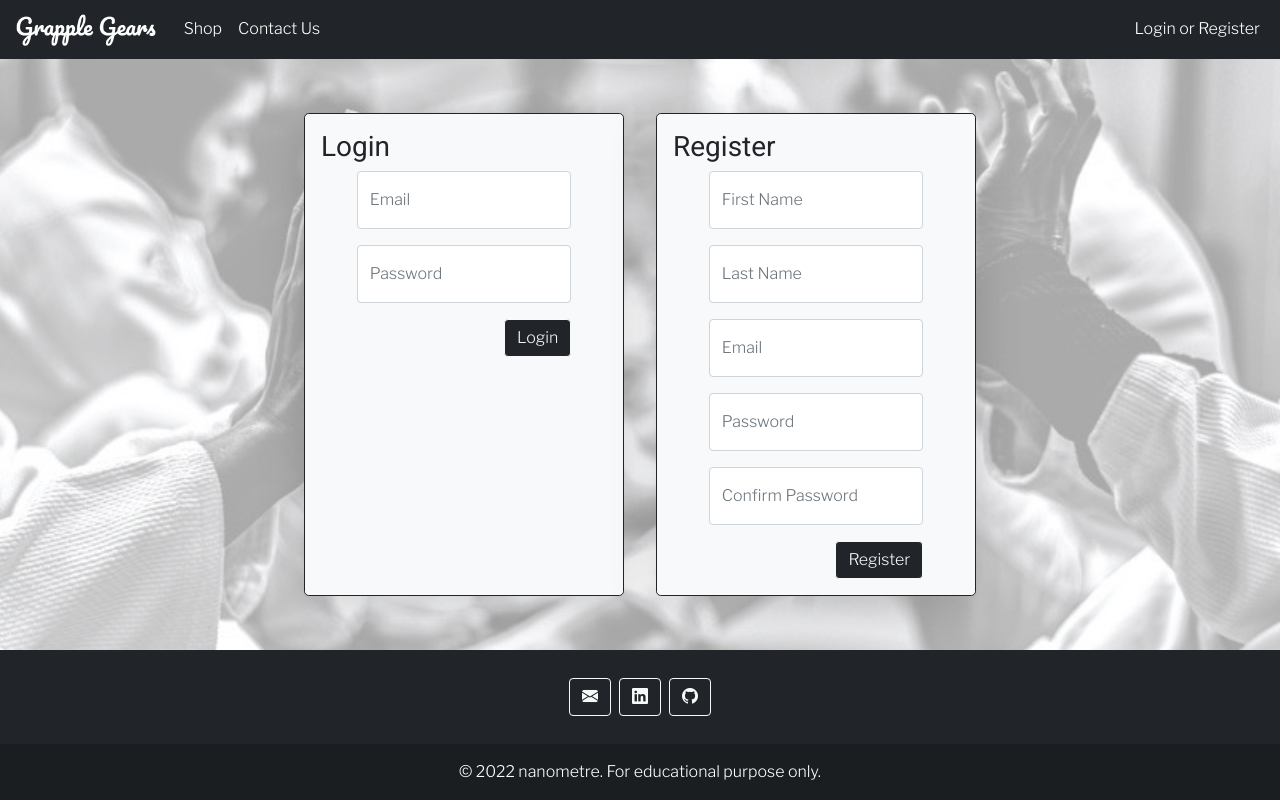
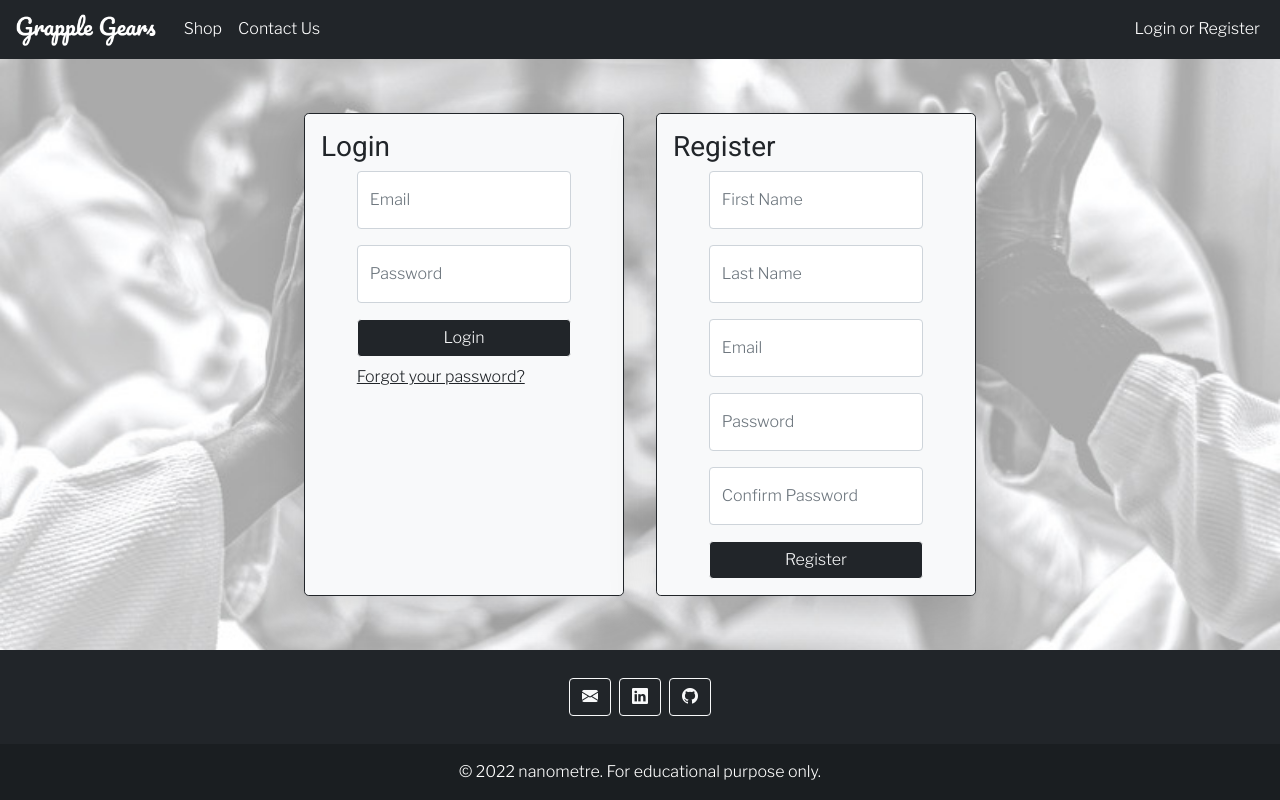
Before and after one commit to nanometre/bjj-ecommerce-tgc-proj3-react, a React (Create React App) app: page /users/login-register in a window 1280 px wide. Built offline with nearby package versions, Linux system fonts and the light colour scheme.

Commit message:
Amended Login and Register page content

```diff
--- a/src/components/ProductCard.js
+++ b/src/components/ProductCard.js
@@ -12,7 +12,7 @@ export default function ProductCard(props) {
             <div className="card-body text-center">
                 <h5 className="card-title">{props.p?.product_name}</h5>
                 <p className="card-text">SGD {(props.p?.cost / 100).toFixed(2)}</p>
-                <div className="custom-btn-group">
+                <div className="custom-btn-group justify-content-center">
                     <Link to={"/products/" + props.p?.product_id}
                         className="btn btn-dark btn-outline-light">More Info</Link>
                 </div>
--- a/src/pages/UserLoginRegister.js
+++ b/src/pages/UserLoginRegister.js
@@ -5,6 +5,7 @@ import { loginSchema, registerSchema } from '../assets/schema';
 import { useForm } from 'react-hook-form';
 import { yupResolver } from '@hookform/resolvers/yup'
 import '../assets/styles/form.css'
+import { Link } from 'react-router-dom';
 
 export default function UserLoginRegister() {
     // state and functions from context
@@ -84,9 +85,10 @@ export default function UserLoginRegister() {
                                     <label htmlFor='loginPassword' className="text-muted">Password</label>
                                     <div className="invalid-feedback">{errorsLogin.password?.message}</div>
                                 </div>
-                                <div className='custom-btn-group'>
+                                <div className='d-grid gap-2 mb-2'>
                                     <button type="submit" className="btn btn-dark btn-outline-light">Login</button>
                                 </div>
+                                <Link to="/users/login-register" className='text-dark'>Forgot your password?</Link>
                             </div>
                         </form>
                     </div>
@@ -148,7 +150,7 @@ export default function UserLoginRegister() {
                                     <label htmlFor='registerConfirmPassword' className="text-muted">Confirm Password</label>
                                     <div className="invalid-feedback">{errorsRegister.confirm_password?.message}</div>
                                 </div>
-                                <div className='custom-btn-group'>
+                                <div className='d-grid gap-2'>
                                     <button type="submit" className="btn btn-dark btn-outline-light">Register</button>
                                 </div>
                             </div>
```
Also changed, not shown: 1 other file (tests, documents, lock files or other folders).
